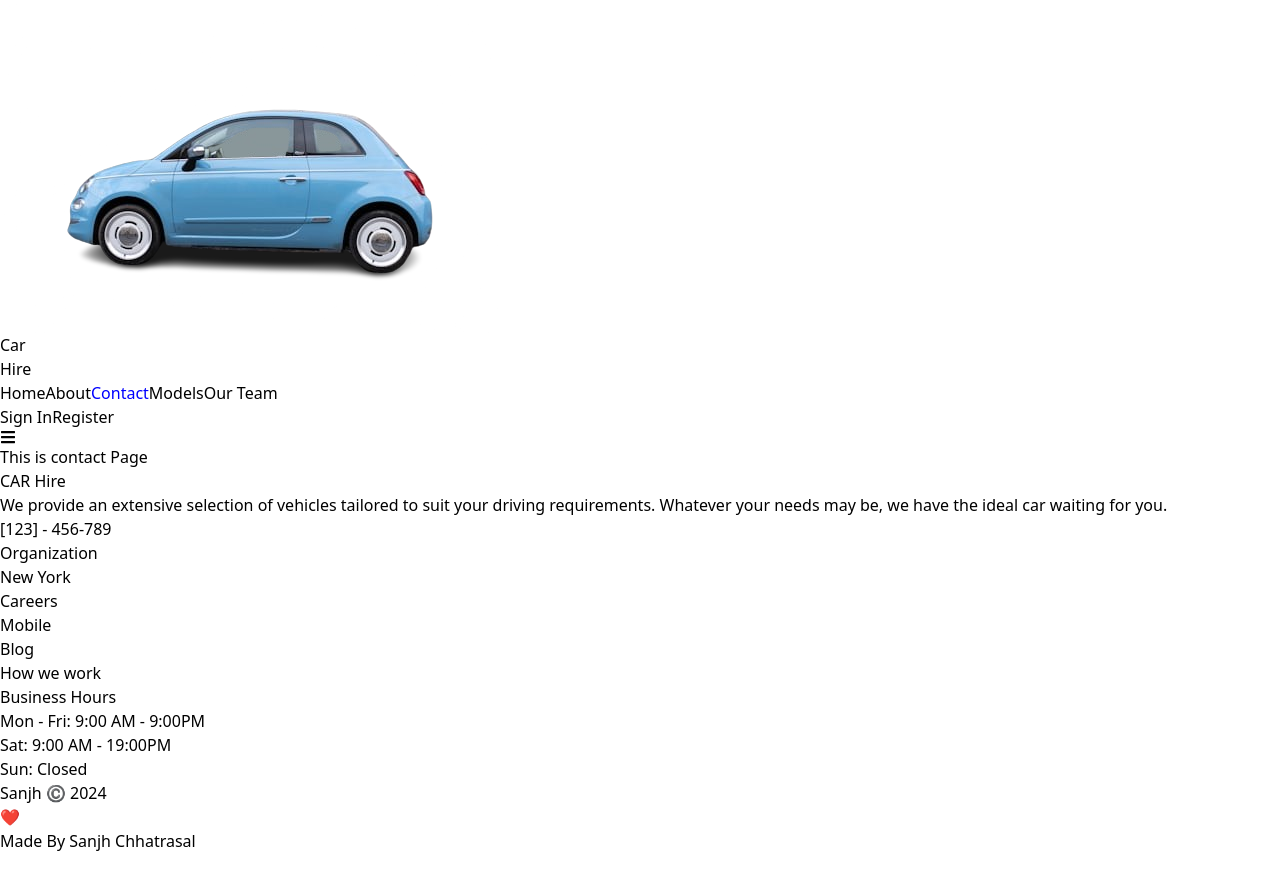
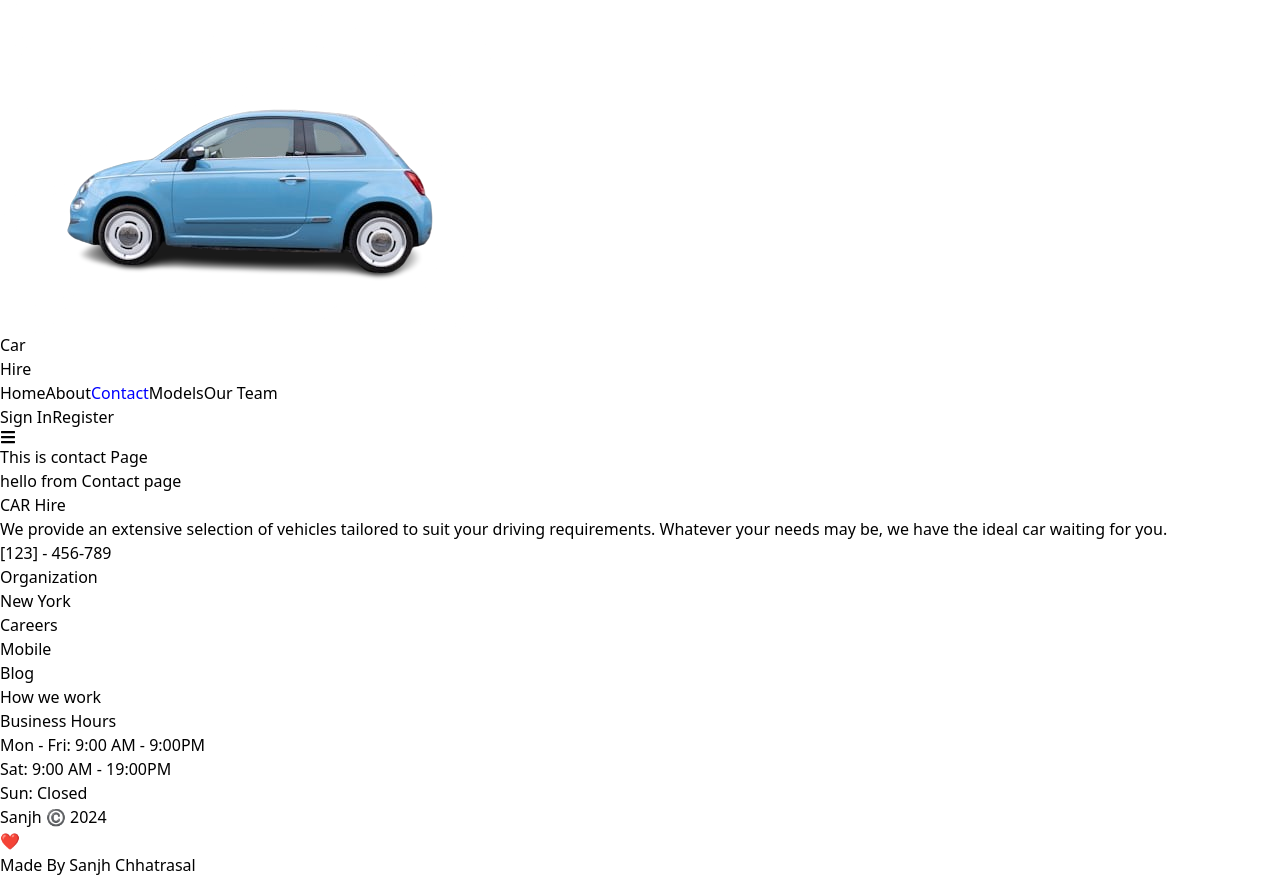
Before and after one commit to sanjhchhatrasal/Car-Hire, a React (Vite) app: page /contact in a window 1280 px wide. Before the commit the page ends 853 px from the top, so only its background shows below. Built offline with nearby package versions, Linux system fonts and the light colour scheme.

Commit message:
Contact.jsx

```diff
--- a/src/Pages/Contact/Contact.jsx
+++ b/src/Pages/Contact/Contact.jsx
@@ -4,6 +4,7 @@ function Contact() {
   return (
     <div className='h-screen w-full bg-sky-700 flex items-center justify-center'>
       <h1 className='text-2xl font-semibold'>This is contact Page</h1>
+      <h2>hello from Contact page</h2>
     </div>
   )
 }
```
